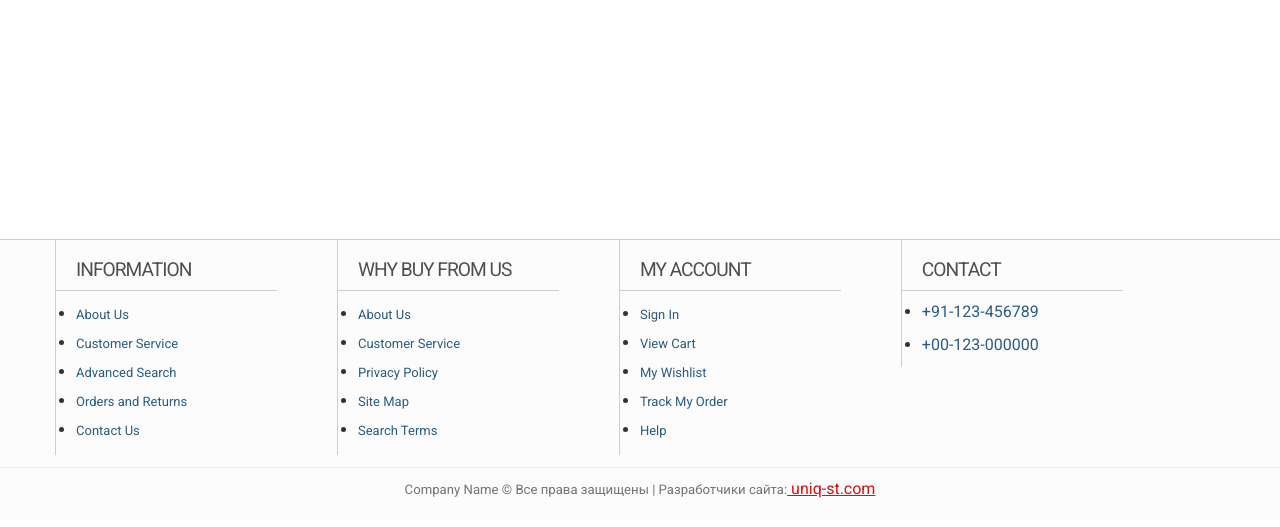
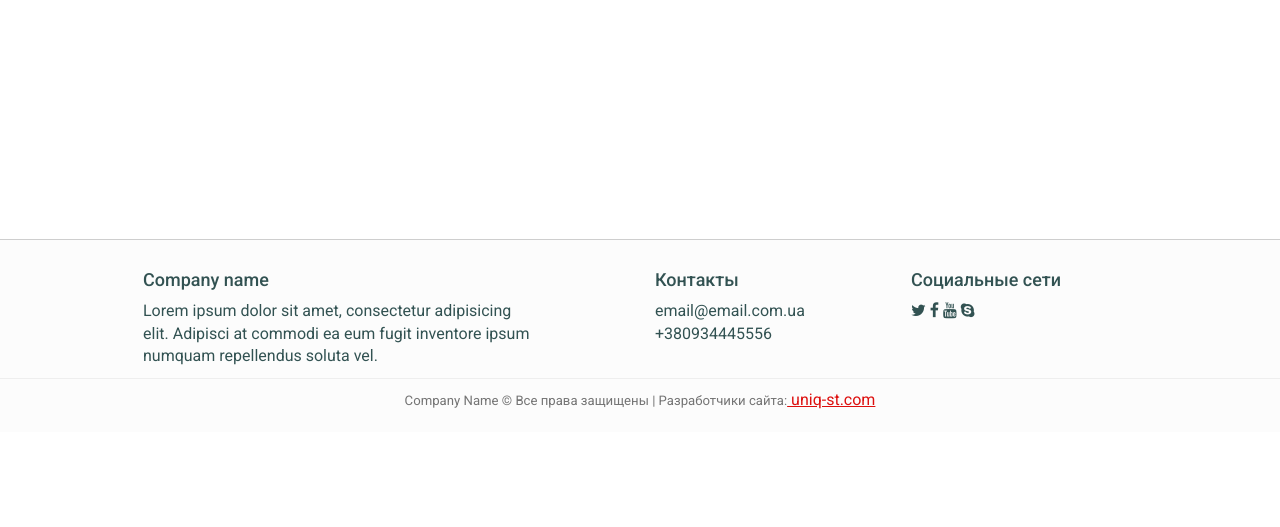
Before and after one commit to uniqst/app, a Yii app: template views/layouts/main2.php in a window 1280 px wide. Shown: the part 521-1048 px from the top of the page. After the commit the page ends 930 px from the top, so only its background shows below. Run offline with PHP 8.4 and a stand-in for Yii, Linux system fonts and the light colour scheme; the template is opened without the code that fills it, so the values that code supplies are empty; some libraries are stand-ins or nearby versions.

Commit message:
manyh chan

```diff
--- a/assets/AppAsset.php
+++ b/assets/AppAsset.php
@@ -19,11 +19,12 @@ class AppAsset extends AssetBundle
     public $baseUrl = '@web';
     public $css = [
         'https://maxcdn.bootstrapcdn.com/font-awesome/4.7.0/css/font-awesome.min.css',
-        'css/responsive.css',
         'css/flexslider.css',
+        'css/dropdowns-enhancement.css',
         'css/site.css',
         'css/my-style.css',
-        'css/dropdowns-enhancement.css',
+        'css/responsive.css',
+
     ];
     public $js = [
 
--- a/controllers/SiteController.php
+++ b/controllers/SiteController.php
@@ -85,6 +85,10 @@ public function actionIndex()
 {
     $options = Options::find()->where(['id' => 1])->one();
     $category = Category::find()->where(['parent_id' => 0])->all();
+
+
+//    d($category);
+
 
     // $pagination = new Pagination([
     //     'defaultPageSize' => $options->size_product,
--- a/views/layouts/main2.php
+++ b/views/layouts/main2.php
@@ -110,47 +110,66 @@ $q = Yii::$app->request->get('q');
 </div>
 
 <div class="footer">
-    <div class="wrap container">
-        <div class="section group">
-            <div class="col_1_of_4 span_1_of_4">
-                <h4>Information</h4>
-                <ul>
-                    <li><a href="about.html">About Us</a></li>
-                    <li><a href="contact.html">Customer Service</a></li>
-                    <li><a href="#">Advanced Search</a></li>
-                    <li><a href="delivery.html">Orders and Returns</a></li>
-                    <li><a href="contact.html">Contact Us</a></li>
-                </ul>
-            </div>
-            <div class="col_1_of_4 span_1_of_4">
-                <h4>Why buy from us</h4>
-                <ul>
-                    <li><a href="about.html">About Us</a></li>
-                    <li><a href="contact.html">Customer Service</a></li>
-                    <li><a href="#">Privacy Policy</a></li>
-                    <li><a href="contact.html">Site Map</a></li>
-                    <li><a href="#">Search Terms</a></li>
-                </ul>
-            </div>
-            <div class="col_1_of_4 span_1_of_4">
-                <h4>My account</h4>
-                <ul>
-                    <li><a href="contact.html">Sign In</a></li>
-                    <li><a href="index.html">View Cart</a></li>
-                    <li><a href="#">My Wishlist</a></li>
-                    <li><a href="#">Track My Order</a></li>
-                    <li><a href="contact.html">Help</a></li>
-                </ul>
-            </div>
-            <div class="col_1_of_4 span_1_of_4">
-                <h4>Contact</h4>
-                <ul>
-                    <li><span>+91-123-456789</span></li>
-                    <li><span>+00-123-000000</span></li>
-                </ul>
+    <div class="wrap container-fluid" style="color:#325252;padding-top: 20px">
+<!--        <div class="section group">-->
+<!--            <div class="col_1_of_4 span_1_of_4">-->
+<!--                <h4>Information</h4>-->
+<!--                <ul>-->
+<!--                    <li><a href="about.html">About Us</a></li>-->
+<!--                    <li><a href="contact.html">Customer Service</a></li>-->
+<!--                    <li><a href="#">Advanced Search</a></li>-->
+<!--                    <li><a href="delivery.html">Orders and Returns</a></li>-->
+<!--                    <li><a href="contact.html">Contact Us</a></li>-->
+<!--                </ul>-->
+<!--            </div>-->
+<!--            <div class="col_1_of_4 span_1_of_4">-->
+<!--                <h4>Why buy from us</h4>-->
+<!--                <ul>-->
+<!--                    <li><a href="about.html">About Us</a></li>-->
+<!--                    <li><a href="contact.html">Customer Service</a></li>-->
+<!--                    <li><a href="#">Privacy Policy</a></li>-->
+<!--                    <li><a href="contact.html">Site Map</a></li>-->
+<!--                    <li><a href="#">Search Terms</a></li>-->
+<!--                </ul>-->
+<!--            </div>-->
+<!--            <div class="col_1_of_4 span_1_of_4">-->
+<!--                <h4>My account</h4>-->
+<!--                <ul>-->
+<!--                    <li><a href="contact.html">Sign In</a></li>-->
+<!--                    <li><a href="index.html">View Cart</a></li>-->
+<!--                    <li><a href="#">My Wishlist</a></li>-->
+<!--                    <li><a href="#">Track My Order</a></li>-->
+<!--                    <li><a href="contact.html">Help</a></li>-->
+<!--                </ul>-->
+<!--            </div>-->
+<!--            <div class="col_1_of_4 span_1_of_4">-->
+<!--                <h4>Contact</h4>-->
+<!--                <ul>-->
+<!--                    <li><span>+91-123-456789</span></li>-->
+<!--                    <li><span>+00-123-000000</span></li>-->
+<!--                </ul>-->
+<!---->
+<!--            </div>-->
+<!--        </div>-->
 
-            </div>
+        <div class="col-md-5">
+<h4>Company name</h4>
+            <p> Lorem ipsum dolor sit amet, consectetur adipisicing elit. Adipisci at commodi ea eum fugit inventore ipsum numquam repellendus soluta vel. </p>
         </div>
+        <div class="col-md-3 col-md-offset-1">
+<h4>Контакты</h4>
+            <span>email@email.com.ua</span><br>
+            <span>+380934445556</span><br>
+        </div>
+        <div class="col-md-3">
+           <h4>Социальные сети</h4>
+            <i class="fa fa-twitter"></i>
+            <i class="fa fa-facebook"></i>
+            <i class="fa fa-youtube"></i>
+            <i class="fa fa-skype"></i>
+
+        </div>
+
     </div>
     <div class="copy_right">
         <p>Company Name © Все права защищены | Разработчики сайта:<a href="http://www.uniq-st.com" target="_blank"> uniq-st.com</a></p>
--- a/web/css/dropdowns-enhancement.css
+++ b/web/css/dropdowns-enhancement.css
@@ -164,7 +164,7 @@
     margin-right: 8px;
 }
 .dropdown-menu.bullet.pull-middle:before {
-    top: 50%;
+    top: 18px;
     left: 100%;
     right: auto;
     margin-top: -7px;
@@ -175,7 +175,7 @@
     border-left-color: rgba(0, 0, 0, 0.15);
 }
 .dropdown-menu.bullet.pull-middle:after {
-    top: 50%;
+    top: 18px;
     left: 100%;
     right: auto;
     margin-top: -6px;
@@ -183,6 +183,7 @@
     border-bottom-color: transparent;
     border-top-width: 6px;
     border-left-color: #ffffff;
+
 }
 .dropdown-menu.bullet.pull-middle.pull-right {
     margin-right: 0;
--- a/web/js/dropdowns-enhancement.js
+++ b/web/js/dropdowns-enhancement.js
@@ -153,7 +153,7 @@
       $menu.css('margin-right', $menu.outerWidth() / -2);
     }
 
-    if ($menu.hasClass('pull-middle')) {
+    if ($menu.hasClass('pull-middle') && !$menu.hasClass('pull-middle-true') ) {
       $menu.css('margin-top', ($menu.outerHeight() / -2) - ($control.outerHeight() / 2));
     }
   }
```
Also changed, not shown: components/menu_tpl/menu.php (+15 -0 lines), views/site/index.php (+67 -12 lines), web/css/my-style.css (+38 -0 lines), 1 other file.
